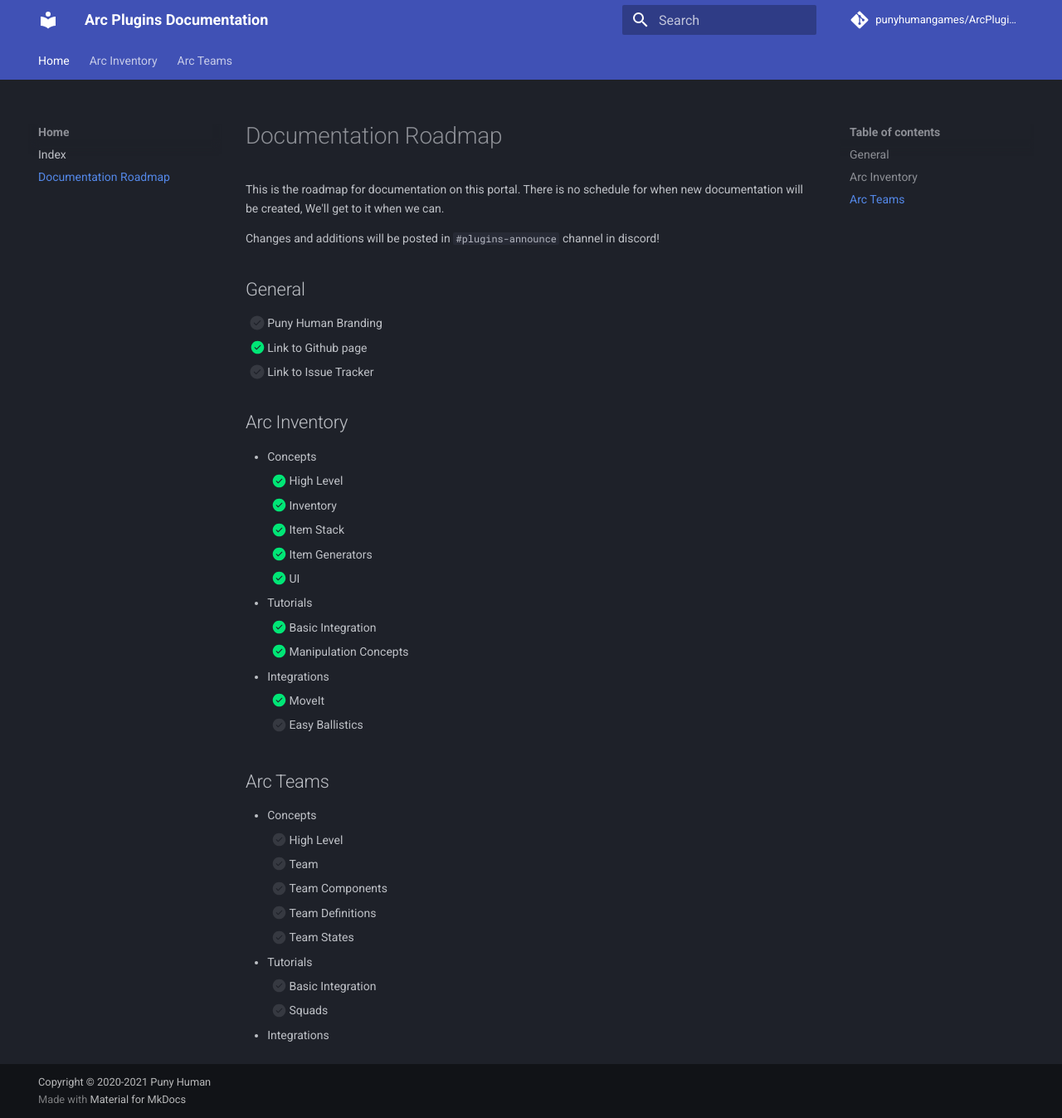
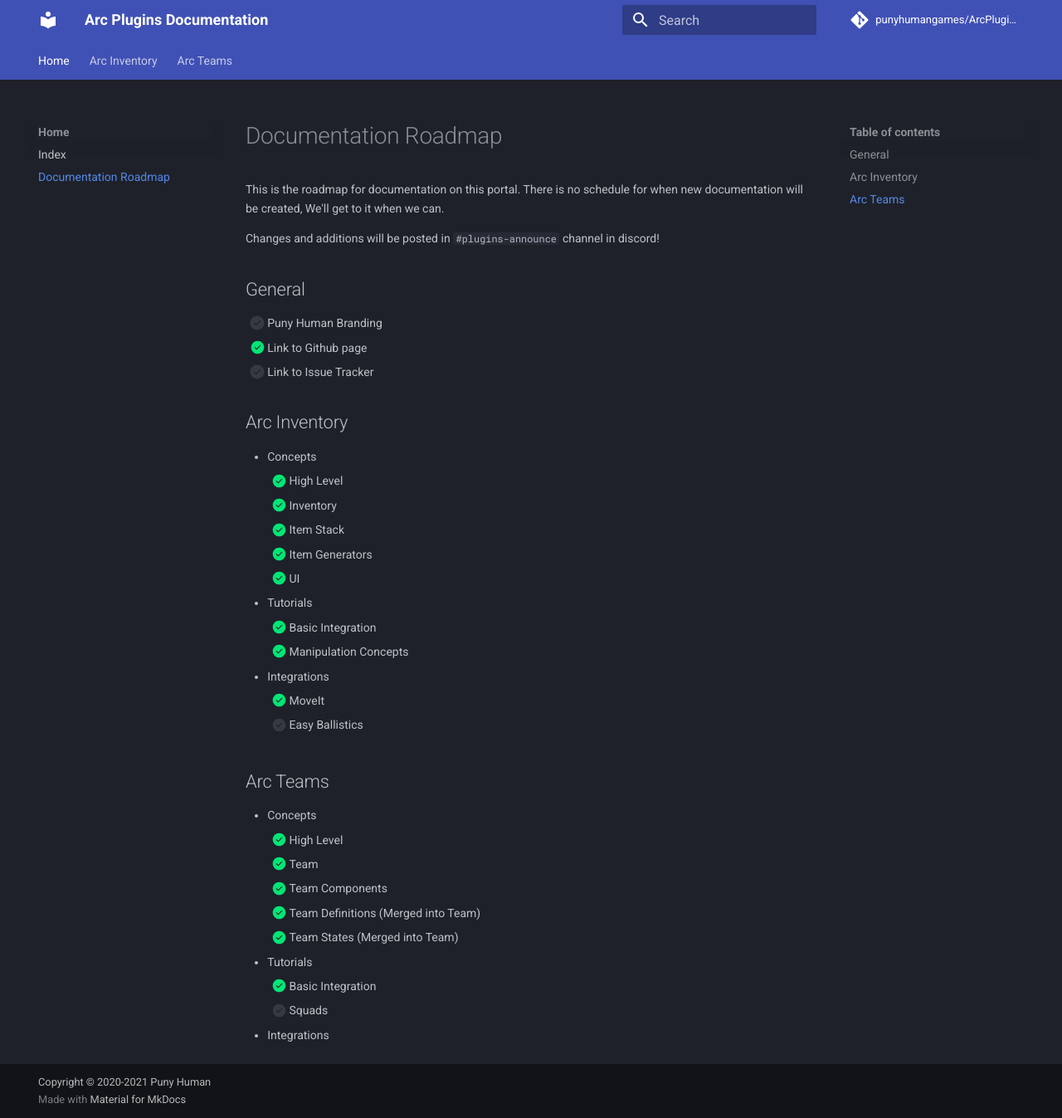
Before and after one commit to punyhumangames/ArcPluginsDocumentation, an MkDocs documentation site: the page built from docs/home/docroadmap.md, in a window 1280 px wide and 1347 px high. Shown: the whole window at 83% size. Built offline with MkDocs 1.6.1 and Material for MkDocs 9.7.7, drawn with Linux system fonts in a browser that asks for light colours; comment, search, counter and statistics services are not loaded.

Commit message:
Roadmap Update

```diff
--- a/docs/home/docroadmap.md
+++ b/docs/home/docroadmap.md
@@ -25,13 +25,13 @@
 ## Arc Teams
 
 - Concepts
-    - [ ] High Level
-    - [ ] Team
-    - [ ] Team Components
-    - [ ] Team Definitions
-    - [ ] Team States
+    - [x] High Level
+    - [x] Team
+    - [x] Team Components
+    - [x] Team Definitions (Merged into Team)
+    - [x] Team States (Merged into Team)
 - Tutorials
-    - [ ] Basic Integration
+    - [x] Basic Integration
     - [ ] Squads
 - Integrations
 
```
